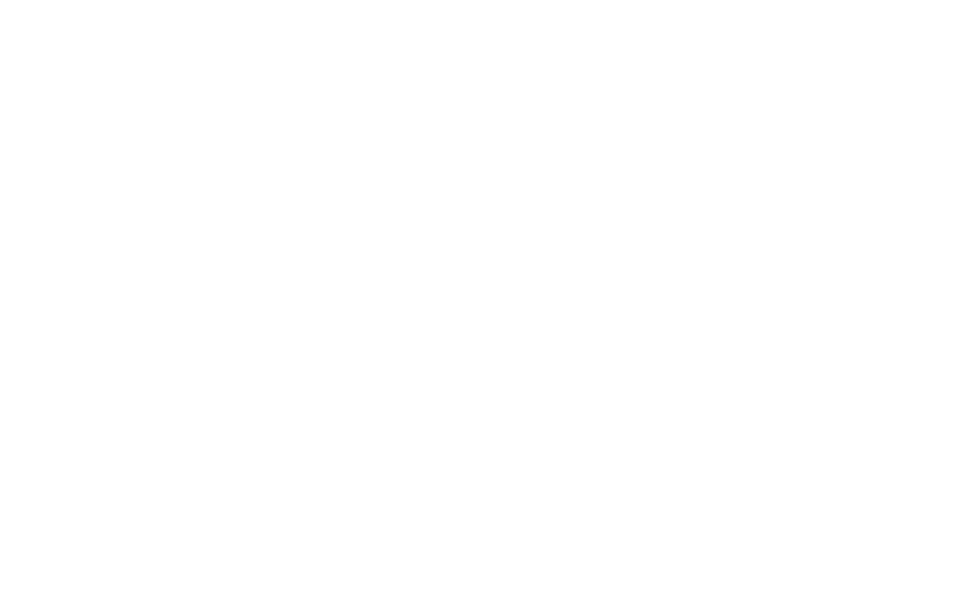
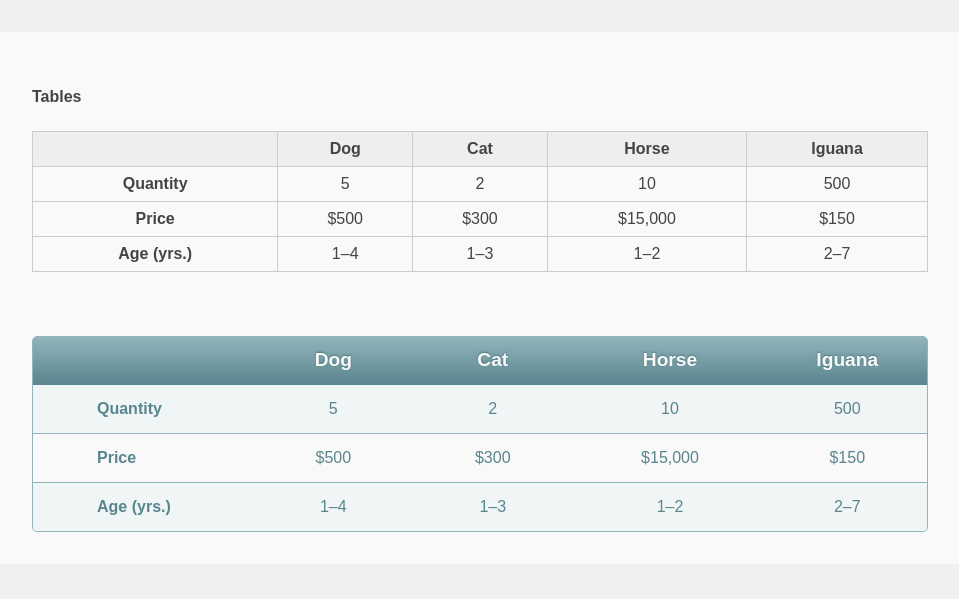
Before and after one commit to roberttayco/grc275, a plain HTML site: page a6/tables.html in a window 1280 px wide. Shown: the whole page, without its empty margins (160-1119 px from the left). Drawn offline with Linux system fonts and the light colour scheme.

Commit message:
a6 almost complete

```diff
--- a/a6/box-model.html
+++ b/a6/box-model.html
@@ -0,0 +1,14 @@
+<!doctype html>
+<html lang="en">
+<head>
+  <meta charset="UTF-8">
+  <title>Box Model</title>
+  <link rel="stylesheet" href="css/style.css">
+  <link rel="stylesheet" href="css/box-model.css">
+</head>
+<body>
+  <h4>The Box Model</h4>
+  <p>Lorem ipsum Elit deserunt qui elit quis nisi Excepteur laborum ad ut magna qui. Lorem ipsum Laboris ex culpa ut esse incididunt consectetur irure anim in proident cillum cupidatat. Lorem ipsum Est incididunt nisi laborum occaecat voluptate laborum Ut cupidatat ut sint cillum. Lorem ipsum Dolor eu Excepteur ea mollit nostrud esse. Lorem ipsum Magna irure ut fugiat dolor aliqua ea pariatur. Lorem ipsum Dolor incididunt Ut laboris laborum sit irure ea ad dolore nisi cupidatat. Lorem ipsum Eu dolor est nulla exercitation in esse. Lorem ipsum Enim adipisicing magna dolore voluptate minim consequat mollit Duis laborum commodo laboris ea. Lorem ipsum Laboris ullamco anim Excepteur qui consequat in veniam voluptate adipisicing. Lorem ipsum Cupidatat esse ut tempor qui Excepteur deserunt. Lorem ipsum Magna ut fugiat eu esse aute aliqua anim id Duis commodo ullamco occaecat. Lorem ipsum Consectetur sed dolore esse dolore sit Excepteur nulla mollit Duis laborum in. Lorem ipsum Amet nisi commodo mollit consequat dolor ea ut culpa sed sunt ex non. Lorem ipsum Cupidatat ad nulla non Duis sunt incididunt. Lorem ipsum Labore consequat reprehenderit sit cupidatat dolore mollit aliquip eiusmod Excepteur fugiat amet qui. Lorem ipsum Aliquip nostrud officia nulla nisi tempor commodo magna cupidatat. Lorem ipsum Nostrud adipisicing adipisicing cupidatat id eiusmod sit.</p>
+  <span class="stamp">RT</span>
+</body>
+</html>
--- a/a6/css/style.css
+++ b/a6/css/style.css
@@ -1,24 +1,19 @@
 /* Normalize */
-/* line 4, ../sass/_normalize.scss */
 article, aside, details, figcaption, figure, footer, header, hgroup, main, nav, section, summary {
   display: block; }
 
-/* line 5, ../sass/_normalize.scss */
 audio, canvas, video {
   display: inline-block;
   *display: inline;
   *zoom: 1; }
 
-/* line 6, ../sass/_normalize.scss */
 audio:not([controls]) {
   display: none;
   height: 0; }
 
-/* line 10, ../sass/_normalize.scss */
 [hidden] {
   display: none; }
 
-/* line 14, ../sass/_normalize.scss */
 html {
   font-size: 100%;
   overflow-y: scroll;
@@ -27,159 +22,126 @@ html {
   -ms-text-size-adjust: 100%;
   /* 2 */ }
 
-/* line 20, ../sass/_normalize.scss */
 body {
   margin: 0; }
 
-/* line 24, ../sass/_normalize.scss */
 a:focus {
   outline: thin dotted; }
 
-/* line 25, ../sass/_normalize.scss */
 a:active, a:hover {
   outline: 0; }
 
-/* line 29, ../sass/_normalize.scss */
 h1 {
   font-size: 2em;
   margin: 0.67em 0; }
 
-/* line 33, ../sass/_normalize.scss */
 abbr[title] {
   border-bottom: 1px dotted; }
 
-/* line 34, ../sass/_normalize.scss */
 b, strong {
   font-weight: bold; }
 
-/* line 35, ../sass/_normalize.scss */
 dfn {
   font-style: italic; }
 
-/* line 36, ../sass/_normalize.scss */
 hr {
   -moz-box-sizing: content-box;
   box-sizing: content-box;
   height: 0; }
 
-/* line 41, ../sass/_normalize.scss */
 mark {
   background: #ff0;
   color: #000; }
 
-/* line 45, ../sass/_normalize.scss */
 code, kbd, pre, samp {
   font-family: monospace, serif;
   font-size: 1em; }
 
-/* line 49, ../sass/_normalize.scss */
 pre {
   white-space: pre-wrap; }
 
-/* line 50, ../sass/_normalize.scss */
 q {
   quotes: "\201C" "\201D" "\2018" "\2019"; }
 
-/* line 51, ../sass/_normalize.scss */
 small {
   font-size: 80%; }
 
-/* line 52, ../sass/_normalize.scss */
 sub, sup {
   font-size: 75%;
   line-height: 0;
   position: relative;
   vertical-align: baseline; }
 
-/* line 58, ../sass/_normalize.scss */
 sup {
   top: -0.5em; }
 
-/* line 59, ../sass/_normalize.scss */
 sub {
   bottom: -0.25em; }
 
-/* line 63, ../sass/_normalize.scss */
 img {
   border: 0; }
 
-/* line 64, ../sass/_normalize.scss */
 svg:not(:root) {
   overflow: hidden; }
 
-/* line 68, ../sass/_normalize.scss */
 figure {
   margin: 0; }
 
-/* line 72, ../sass/_normalize.scss */
 fieldset {
   border: 1px solid silver;
   margin: 0 2px;
   padding: 0.35em 0.625em 0.75em; }
 
-/* line 77, ../sass/_normalize.scss */
 legend {
   border: 0;
   padding: 0; }
 
-/* line 81, ../sass/_normalize.scss */
 button, input, select, textarea {
   font-family: inherit;
   font-size: 100%;
   margin: 0; }
 
-/* line 86, ../sass/_normalize.scss */
 button, input {
   line-height: normal; }
 
-/* line 87, ../sass/_normalize.scss */
 button, select {
   text-transform: none; }
 
-/* line 88, ../sass/_normalize.scss */
 button, html input[type="button"], input[type="reset"], input[type="submit"] {
   -webkit-appearance: button;
   cursor: pointer; }
 
-/* line 92, ../sass/_normalize.scss */
 button[disabled], html input[disabled] {
   cursor: default; }
 
-/* line 94, ../sass/_normalize.scss */
 input[type="checkbox"],
 input[type="radio"] {
   box-sizing: border-box;
   padding: 0; }
 
-/* line 98, ../sass/_normalize.scss */
 input[type="search"] {
   -webkit-appearance: textfield;
   -moz-box-sizing: content-box;
   -webkit-box-sizing: content-box;
   box-sizing: content-box; }
 
-/* line 105, ../sass/_normalize.scss */
 input[type="search"]::-webkit-search-cancel-button,
 input[type="search"]::-webkit-search-decoration {
   -webkit-appearance: none; }
 
-/* line 109, ../sass/_normalize.scss */
 button::-moz-focus-inner,
 input::-moz-focus-inner {
   border: 0;
   padding: 0; }
 
-/* line 113, ../sass/_normalize.scss */
 textarea {
   overflow: auto;
   vertical-align: top; }
 
-/* line 120, ../sass/_normalize.scss */
 table {
   border-collapse: collapse;
   border-spacing: 0; }
 
-/* line 128, ../sass/_normalize.scss */
 *,
 *:after,
 *:before {
@@ -190,11 +152,9 @@ table {
   font-smoothing: antialiased;
   text-rendering: optimizeLegibility; }
 
-/* line 4, ../sass/style.scss */
 html {
   background: #f0f0f0; }
 
-/* line 5, ../sass/style.scss */
 body {
   background: #f9f9f9;
   color: #444444;
@@ -206,51 +166,55 @@ body {
   max-width: 960px;
   width: 75%; }
 
-/* line 16, ../sass/style.scss */
 h1 {
   font-size: 2em; }
 
-/* line 17, ../sass/style.scss */
 h2 {
   font-size: 1.75em; }
 
-/* line 18, ../sass/style.scss */
 h3 {
   font-size: 1.4em; }
 
-/* line 19, ../sass/style.scss */
 h4 {
   font-size: 1em; }
 
-/* line 20, ../sass/style.scss */
 h5 {
   font-size: .85em; }
 
-/* line 21, ../sass/style.scss */
 h6 {
   font-size: .6em; }
 
-/* line 23, ../sass/style.scss */
+code {
+  background: #f0f0f0;
+  border: 1px solid #e0e0e0;
+  border-radius: 4px;
+  font-family: monospace;
+  font-size: 1.2em;
+  padding: 0.25em 0.5em; }
+
+.gigantic {
+  border-bottom: 1px solid #e0e0e0;
+  font-size: 3em;
+  line-height: 1.2;
+  padding-bottom: 1em;
+  text-align: center; }
+
 body.home {
   border: 1px solid #dddddd;
   border-radius: 4px;
   box-shadow: 0 4px 20px rgba(0, 0, 0, 0.1);
   text-align: center; }
-  /* line 29, ../sass/style.scss */
   body.home #directory {
     margin: 0 auto;
     width: 480px; }
-  /* line 33, ../sass/style.scss */
   body.home h4 {
     border-bottom: 3px solid #f0f0f0;
     padding-bottom: .75em;
     text-transform: uppercase; }
-  /* line 38, ../sass/style.scss */
   body.home ul {
     list-style: none;
     margin: 0;
     padding: 0; }
-  /* line 43, ../sass/style.scss */
   body.home a {
     border-radius: 4px;
     color: #880000;
@@ -259,19 +223,15 @@ body.home {
     text-decoration: none;
     -webkit-transition: all 0.2s;
     transition: all 0.2s; }
-    /* line 52, ../sass/style.scss */
     body.home a:hover {
       background: #f0f0f0; }
 
-/* line 10, ../sass/_variables.scss */
 .cf:before, .cf:after {
   content: "";
   display: table; }
-/* line 14, ../sass/_variables.scss */
 .cf:after {
   clear: both; }
 
 /* for IE6/7 */
-/* line 17, ../sass/_variables.scss */
 .cf {
   *zoom: 1; }
--- a/a6/css/tables.css
+++ b/a6/css/tables.css
@@ -0,0 +1,52 @@
+/* Tables
+======================= */
+.stylish-table {
+  background: #f0f5f6;
+  -webkit-background-clip: padding-box;
+  border: 1px solid #92b4bb;
+  border-collapse: separate;
+  -webkit-border-radius: 5px;
+  border-radius: 5px;
+  color: #59858e;
+  margin: 4em 0 0;
+  text-align: center;
+  -webkit-transition: all 0.3s;
+  transition: all 0.3s;
+  width: 100%; }
+  .stylish-table thead {
+    background: #92b4bb;
+    border-radius: 5px;
+    color: #f9f9f9;
+    font-size: 1.2em;
+    text-shadow: 0 -1px 2px #4f767f; }
+    .stylish-table thead tr {
+      background-image: -webkit-linear-gradient(top, #92b4bb, #59858e);
+      background-image: -moz-linear-gradient(top, #92b4bb, #59858e);
+      background-image: linear-gradient(to bottom, #92b4bb, #59858e);
+      border-radius: 5px; }
+      .stylish-table thead tr th {
+        padding: .5em; }
+      .stylish-table thead tr th:first-child {
+        border-top-left-radius: 4px; }
+      .stylish-table thead tr th:last-child {
+        border-top-right-radius: 4px; }
+  .stylish-table tbody {
+    background: #f9f9f9;
+    border-radius: 5px; }
+    .stylish-table tbody tr th {
+      text-align: left;
+      padding: 0.75em 0 0.75em 4em; }
+      .stylish-table tbody tr th:last-child {
+        border-radius: 5px; }
+    .stylish-table tbody tr td {
+      padding: 0 2em; }
+    .stylish-table tbody tr td, .stylish-table tbody tr th {
+      border-bottom: 1px solid #92b4bb; }
+    .stylish-table tbody tr:last-child td, .stylish-table tbody tr:last-child th {
+      border: 0; }
+    .stylish-table tbody tr:nth-child(odd) {
+      background: #f0f5f6; }
+    .stylish-table tbody tr:last-child th {
+      border-radius: 0 0 0 5px; }
+    .stylish-table tbody tr:last-child td:last-child {
+      border-radius: 0 0 5px 0; }
--- a/a6/tables.html
+++ b/a6/tables.html
@@ -0,0 +1,84 @@
+<!doctype html>
+<html lang="en">
+<head>
+  <meta charset="UTF-8">
+  <title>Tables</title>
+  <link rel="stylesheet" href="css/style.css">
+  <link rel="stylesheet" href="css/tables.css">
+</head>
+<body>
+  <h4>Tables</h4>
+
+<!-- Inline-styled table -->
+  <table width="100%" cellpadding="5" bordercolor="#ccc" border="1">
+    <thead>
+      <tr>
+        <th bgcolor="#eee"></th>
+        <th bgcolor="#eee">Dog</th>
+        <th bgcolor="#eee">Cat</th>
+        <th bgcolor="#eee">Horse</th>
+        <th bgcolor="#eee">Iguana</th>
+      </tr>
+    </thead>
+    <tbody>
+      <tr>
+        <th scope="row">Quantity</th>
+        <td align="center">5</td>
+        <td align="center">2</td>
+        <td align="center">10</td>
+        <td align="center">500</td>
+      </tr>
+      <tr>
+        <th scope="row">Price</th>
+        <td align="center">$500</td>
+        <td align="center">$300</td>
+        <td align="center">$15,000</td>
+        <td align="center">$150</td>
+      </tr>
+      <tr>
+        <th scope="row">Age (yrs.)</th>
+        <td align="center">1&ndash;4</td>
+        <td align="center">1&ndash;3</td>
+        <td align="center">1&ndash;2</td>
+        <td align="center">2&ndash;7</td>
+      </tr>
+    </tbody>
+  </table>
+
+<!-- CSS-styled table   -->
+  <table class="stylish-table">
+    <thead>
+      <tr>
+        <th></th>
+        <th>Dog</th>
+        <th>Cat</th>
+        <th>Horse</th>
+        <th>Iguana</th>
+      </tr>
+    </thead>
+    <tbody>
+      <tr>
+        <th scope="row">Quantity</th>
+        <td>5</td>
+        <td>2</td>
+        <td>10</td>
+        <td>500</td>
+      </tr>
+      <tr>
+        <th scope="row">Price</th>
+        <td>$500</td>
+        <td>$300</td>
+        <td>$15,000</td>
+        <td>$150</td>
+      </tr>
+      <tr>
+        <th scope="row">Age (yrs.)</th>
+        <td>1&ndash;4</td>
+        <td>1&ndash;3</td>
+        <td>1&ndash;2</td>
+        <td>2&ndash;7</td>
+      </tr>
+    </tbody>
+  </table>
+</body>
+</html>
```
Also changed, not shown: a6/border-radius.html (+1 -0 lines), a6/css/border-radius.css (+18 -2 lines), a6/css/iframe.css (+8 -0 lines), a6/css/legend.css (+37 -0 lines), a6/css/tab-menu.css (+29 -0 lines), a6/css/tableless.css (+2 -10 lines), a6/css/z-index.css (+8 -3 lines), a6/iframe.html (+14 -0 lines), a6/index.html (+1 -1 lines), a6/legend.html (+18 -4 lines), a6/tab-menu.html (+22 -0 lines), a6/z-index.html (+1 -1 lines), a6/img/robie.jpg, a6/img/skyline.jpg, 1 other file.
